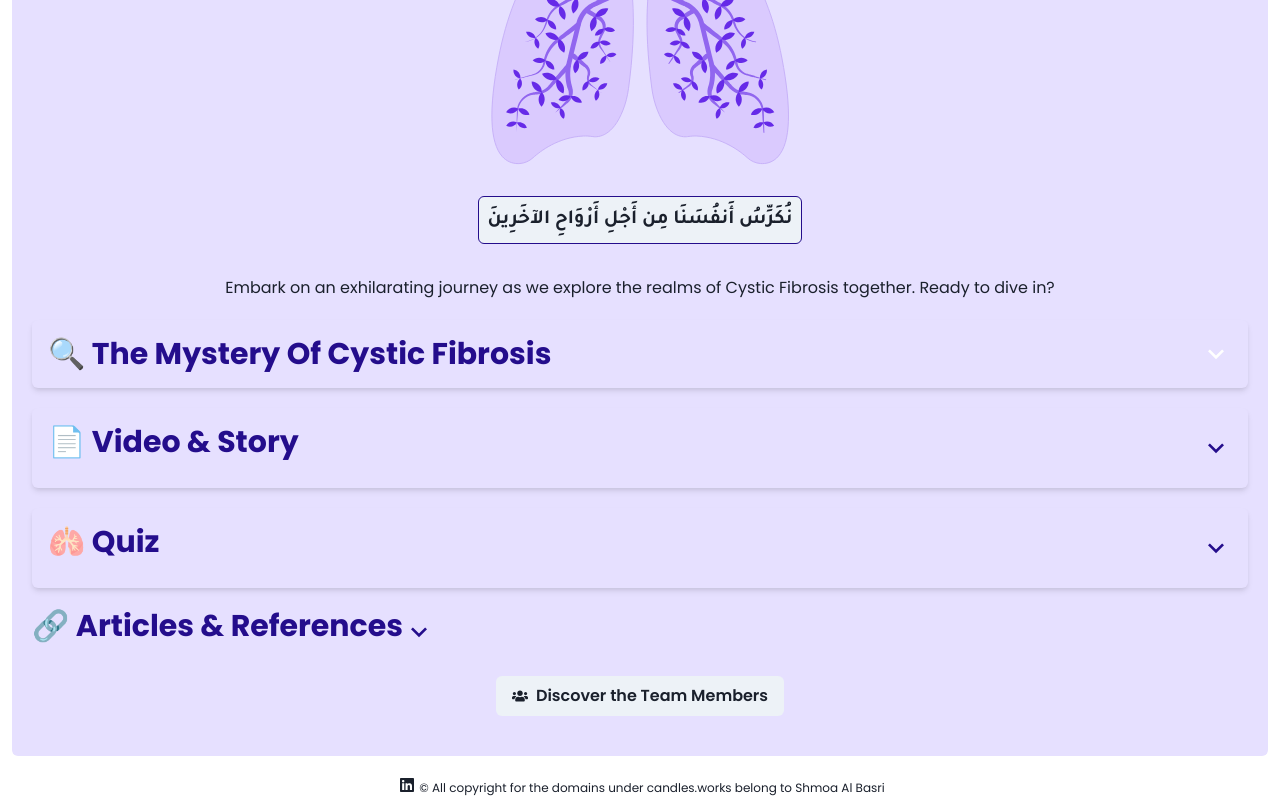
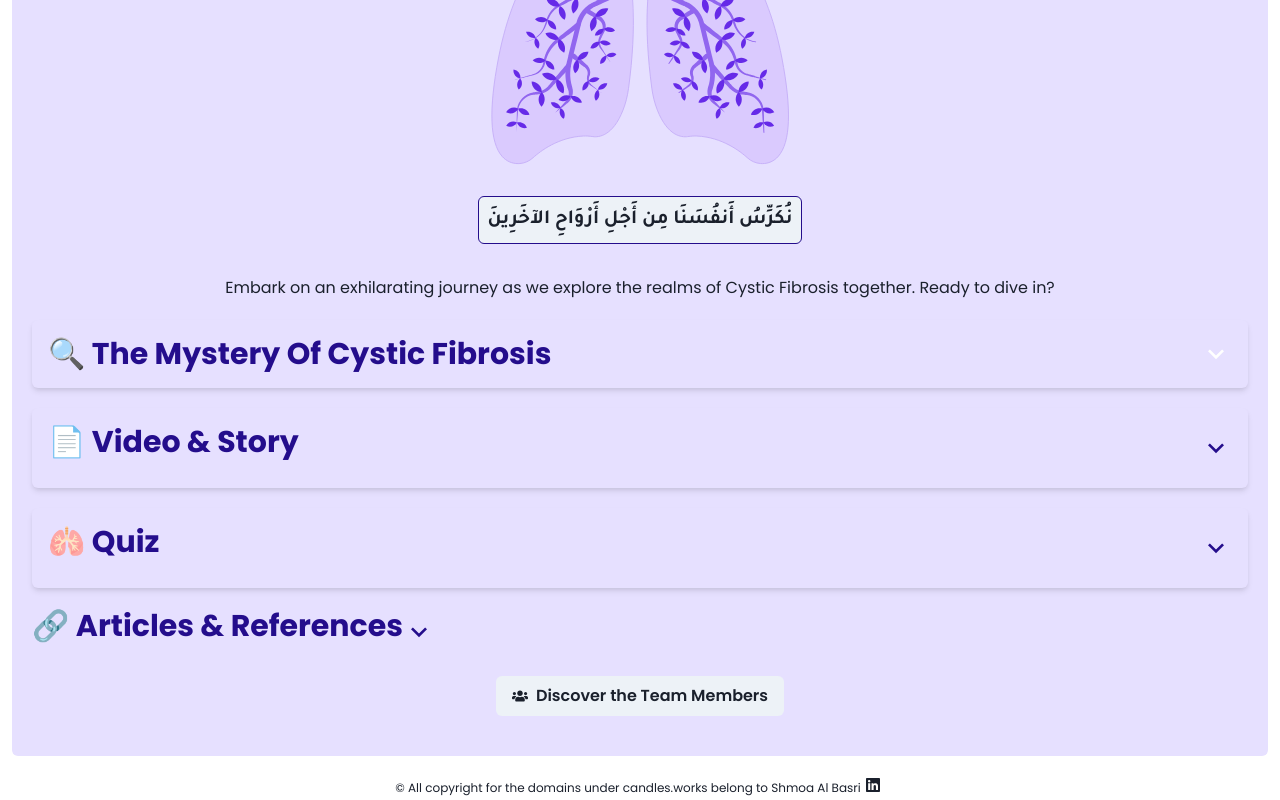
Before and after one commit to HadiAlMarzooq/airwaymanagment, a React (Create React App) app: page / in a window 1280 px wide. Shown: the part 264-1064 px from the top of the page. Built offline with nearby package versions, Linux system fonts and the light colour scheme.

Commit message:
Add copyright notice and LinkedIn link to footer.

```diff
--- a/src/App.js
+++ b/src/App.js
@@ -50,16 +50,16 @@ function App() {
           alignItems="center"
           justifyContent="center"
         >
+          <Text fontSize="xs">
+            © All copyright for the domains under candles.works belong to Shmoa
+            Al Basri{" "}
+          </Text>
           <Link
             href="https://www.linkedin.com/in/shmoa-albasri-970261244/"
             isExternal
           >
             <Icon as={FaLinkedin} mx={1} />
           </Link>
-          <Text fontSize="xs">
-            © All copyright for the domains under candles.works belong to
-            Shmoa Al Basri{" "}
-          </Text>
         </Flex>
       </Router>
     </ChakraProvider>
```
